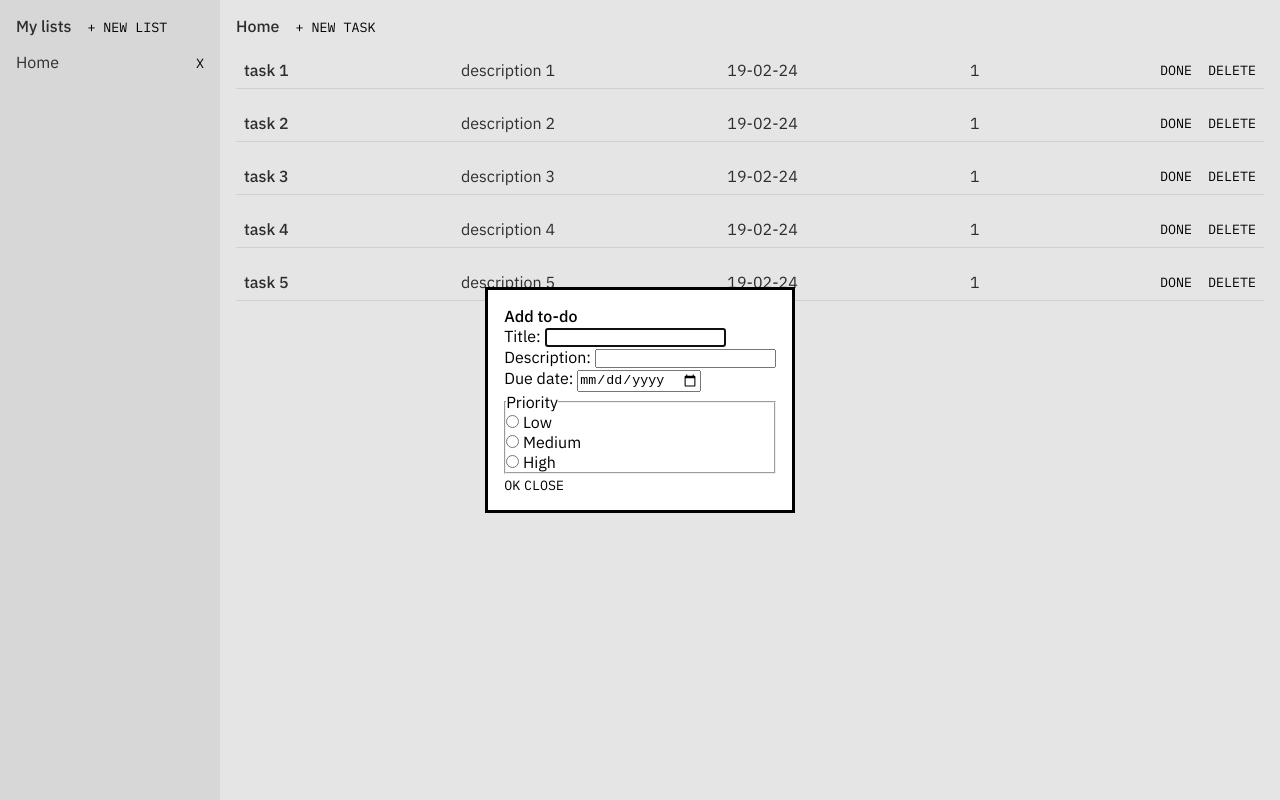
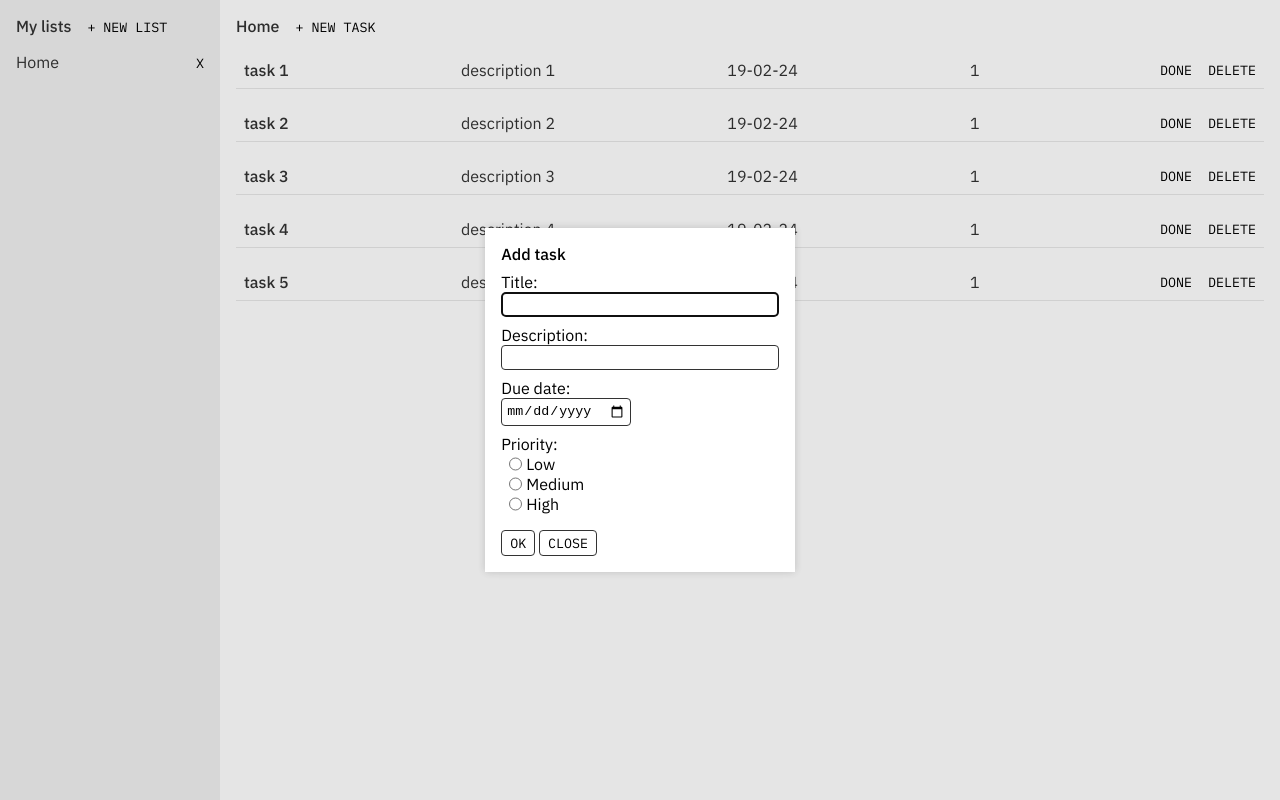
Before and after one commit to sofffja/todo, a website built with webpack: page src/index.html in a window 1280 px wide. Both pictures are taken after a click on the button "+ NEW TASK". Built offline with nearby package versions, Linux system fonts and the light colour scheme.

Commit message:
Little dialog form styling

```diff
--- a/src/index.html
+++ b/src/index.html
@@ -24,7 +24,7 @@
   </main>
 
   <dialog>
-    <h3>Add to-do</h3>
+    <h3>Add task</h3>
 
     <form class="dialog-form">
       <div class="form-item">
@@ -40,7 +40,7 @@
         <input type="date" name="due-date" id="due-date">
       </div>
       <fieldset>
-        <legend>Priority</legend>
+        <legend>Priority:</legend>
         <div>
           <input type="radio" id="low" name="priority" value="1">
           <label for="low">Low</label>
--- a/src/style.css
+++ b/src/style.css
@@ -99,6 +99,54 @@ button:hover {
   gap: 8px;
 }
 
+/* modal dialg */
+dialog {
+  border: none;
+  box-shadow: 0px 0px 8px #33333333;
+}
+
+dialog h3 {
+  margin-bottom: 8px;
+}
+
+dialog > * > * + * {
+  margin-top: 8px;
+}
+
+dialog fieldset {
+  border: none;
+}
+
+dialog fieldset input {
+  margin-left: 8px;
+}
+
+fieldset > div {
+  display: flex;
+  gap: 4px;
+}
+
+input[type=text] {
+  width: 100%;
+  padding: 0.25rem;
+  border-radius: 4px;
+  border: 1px solid #333;
+}
+
+input[type=date] {
+  padding: 0.25rem;
+  display: block;
+  border-radius: 4px;
+  border: 1px solid #333;
+}
+
+dialog button {
+  margin-top: 16px;
+  border: 1px solid #333;
+  padding: 0.25rem 0.5rem;
+  border-radius: 4px;
+}
+
 /* states */
 .done {
   color: rgb(67, 194, 16);
```
